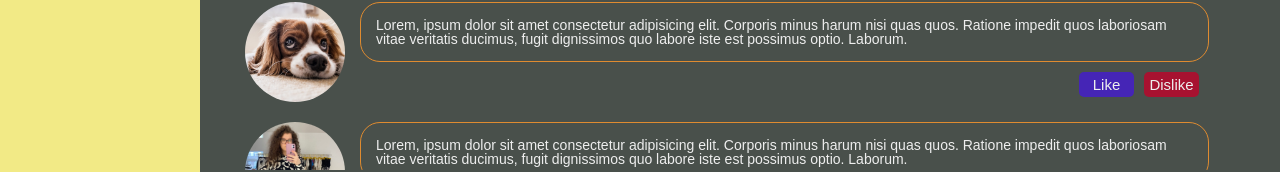
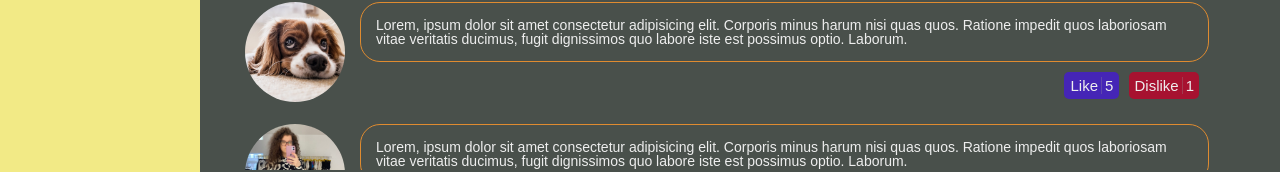
Before and after one commit to PINOCCIO100/first-react-app, a React (Create React App) app: page /profile in a window 1280 px wide. Shown: the part 700-872 px from the top of the page. Built offline with nearby package versions, Linux system fonts and the light colour scheme.

Commit message:
Edited Likes and Dislikes

```diff
--- /dev/null
+++ b/src/components/Profile/PostBlock/PostPostedList/PostPosted/ButtonRating/ButtonRating.jsx
@@ -0,0 +1,27 @@
+import React, { useState } from 'react';
+import s from './ButtonRating.module.css';
+
+function ButtonRating({ like, dislike }) {
+  let ratingType, tVotes;
+  if (like != undefined) {
+    ratingType = s.btnLike
+    tVotes = like;
+  } else {
+    ratingType = s.btnDislike;
+    tVotes = dislike;
+  }
+
+  let [votes, setVotes] = useState(tVotes);
+
+  return (
+    <div className={s.ButtonRating}>
+      <button
+        onClick={(() => setVotes(votes + 1))}
+        className={ratingType}>
+        {(like != undefined ? "Like" : "Dislike")}{votes > 0 ? <span>{votes}</span> : ""}</button>
+    </div>
+  );
+}
+
+
+export default ButtonRating;
--- /dev/null
+++ b/src/components/Profile/PostBlock/PostPostedList/PostPosted/ButtonRating/ButtonRating.module.css
@@ -0,0 +1,31 @@
+.ButtonRating button {
+  -webkit-user-select: none;
+          user-select: none;
+  border-radius: 5px;
+  font-size: 15px;
+  color: var(--color-ft-1);
+  min-width: 55px;
+  width: -webkit-fit-content;
+  width: -moz-fit-content;
+  width: fit-content;
+  height: auto;
+  padding: 5px;
+}
+.ButtonRating button:hover {
+  box-shadow: 0 0 10px 3px #999;
+}
+.ButtonRating button:active {
+  box-shadow: 0 0 10px 3px #ccc;
+}
+.ButtonRating span {
+  display: inline-block;
+  margin: 0 0 0 3px;
+  padding: 0 0 0 3px;
+  border-left: 1px solid rgba(153, 153, 153, 0.3);
+}
+.ButtonRating .btnLike {
+  background-color: var(--color-bg-6);
+}
+.ButtonRating .btnDislike {
+  background-color: var(--color-bg-7);
+}
--- /dev/null
+++ b/src/components/Profile/PostBlock/PostPostedList/PostPosted/ButtonRating/ButtonRating.module.scss
@@ -0,0 +1,35 @@
+.ButtonRating {
+  button {
+    user-select: none;
+    border-radius: 5px;
+    font-size: 15px;
+    color: var(--color-ft-1);
+    min-width: 55px;
+    width: fit-content;
+    height: auto;
+    padding: 5px;
+
+    &:hover {
+      box-shadow: 0 0 10px 3px #999;
+    }
+
+    &:active {
+      box-shadow: 0 0 10px 3px #ccc;
+    }
+  }
+
+  span {
+    display: inline-block;
+    margin: 0 0 0 3px;
+    padding: 0 0 0 3px;
+    border-left: 1px solid rgba(#999, 0.3);
+  }
+
+  .btnLike {
+    background-color: var(--color-bg-6);
+  }
+
+  .btnDislike {
+    background-color: var(--color-bg-7);
+  }
+}
--- a/src/components/Profile/PostBlock/PostPostedList/PostPosted/PostPosted.jsx
+++ b/src/components/Profile/PostBlock/PostPostedList/PostPosted/PostPosted.jsx
@@ -1,12 +1,13 @@
 import React from 'react';
 import { usersInfo, currentUserID } from '../../../../../dataBase/usersProfileInfo/usersProfileInfo';
+import ButtonRating from './ButtonRating/ButtonRating';
 import s from './PostPosted.module.css';
 
-function PostPosted({ userID, message }) {
+function PostPosted({ post }) {
+  const { userID, message, rating } = post;
   const photo = usersInfo.list[userID].photo;
   return (
     <div className={s.postPosted}>
-
       <div className={s.postPosted__userPhoto}>
         <img src={photo} alt="postPosted__userPhoto" />
       </div>
@@ -17,8 +18,8 @@ function PostPosted({ userID, message }) {
           </p>
         </div>
         <div className={s.postPosted__ratingButtons}>
-          <button className={s.btnLike}>Like</button>
-          <button className={s.btnDislike}>Dislike</button>
+          <ButtonRating like={rating.likes} />
+          <ButtonRating dislike={rating.dislikes} />
         </div>
       </div>
     </div>
--- a/src/components/Profile/PostBlock/PostPostedList/PostPosted/PostPosted.module.css
+++ b/src/components/Profile/PostBlock/PostPostedList/PostPosted/PostPosted.module.css
@@ -39,27 +39,3 @@
   gap: 10px;
   justify-content: flex-end;
 }
-.postPosted .postPosted__msgAndBtnsCont .postPosted__ratingButtons .btnLike,
-.postPosted .postPosted__msgAndBtnsCont .postPosted__ratingButtons .btnDislike {
-  -webkit-user-select: none;
-          user-select: none;
-  border-radius: 5px;
-  font-size: 15px;
-  color: var(--color-ft-1);
-  width: 55px;
-  height: 25px;
-}
-.postPosted .postPosted__msgAndBtnsCont .postPosted__ratingButtons .btnLike:hover,
-.postPosted .postPosted__msgAndBtnsCont .postPosted__ratingButtons .btnDislike:hover {
-  box-shadow: 0 0 10px 3px #999;
-}
-.postPosted .postPosted__msgAndBtnsCont .postPosted__ratingButtons .btnLike:active,
-.postPosted .postPosted__msgAndBtnsCont .postPosted__ratingButtons .btnDislike:active {
-  box-shadow: 0 0 10px 3px #ccc;
-}
-.postPosted .postPosted__msgAndBtnsCont .postPosted__ratingButtons .btnLike {
-  background-color: var(--color-bg-6);
-}
-.postPosted .postPosted__msgAndBtnsCont .postPosted__ratingButtons .btnDislike {
-  background-color: var(--color-bg-7);
-}
--- a/src/components/Profile/PostBlock/PostPostedList/PostPosted/PostPosted.module.scss
+++ b/src/components/Profile/PostBlock/PostPostedList/PostPosted/PostPosted.module.scss
@@ -44,32 +44,6 @@
       display: flex;
       gap: 10px;
       justify-content: flex-end;
-
-      .btnLike,
-      .btnDislike {
-        user-select: none;
-        border-radius: 5px;
-        font-size: 15px;
-        color: var(--color-ft-1);
-        width: 55px;
-        height: 25px;
-
-        &:hover {
-          box-shadow: 0 0 10px 3px #999;
-        }
-
-        &:active {
-          box-shadow: 0 0 10px 3px #ccc;
-        }
-      }
-
-      .btnLike {
-        background-color: var(--color-bg-6);
-      }
-
-      .btnDislike {
-        background-color: var(--color-bg-7);
-      }
     }
   }
 
--- a/src/components/Profile/PostBlock/PostPostedList/PostPostedList.jsx
+++ b/src/components/Profile/PostBlock/PostPostedList/PostPostedList.jsx
@@ -1,14 +1,13 @@
 import React from 'react';
 import s from './PostPostedList.module.css';
+import { currentUserID } from '../../../../dataBase/usersProfileInfo/usersProfileInfo';
 import { usersPosts } from '../../../../dataBase/usersPosts/usersPosts';
-import { currentUserID } from '../../../../dataBase/usersProfileInfo/usersProfileInfo';
 
 import PostPosted from './PostPosted/PostPosted';
 
 function PostPostedList(props) {
   let postedPosts = usersPosts.list[currentUserID]
-    .map((post) => <PostPosted key={post.messageID} userID={post.userID} message={post.message} />);
-  // debugger;
+    .map((post) => <PostPosted key={post.messageID} post={post} />);
   return (
     <div className={s["post-posted-list"] + " scrollBar"}>
       {postedPosts}
```
